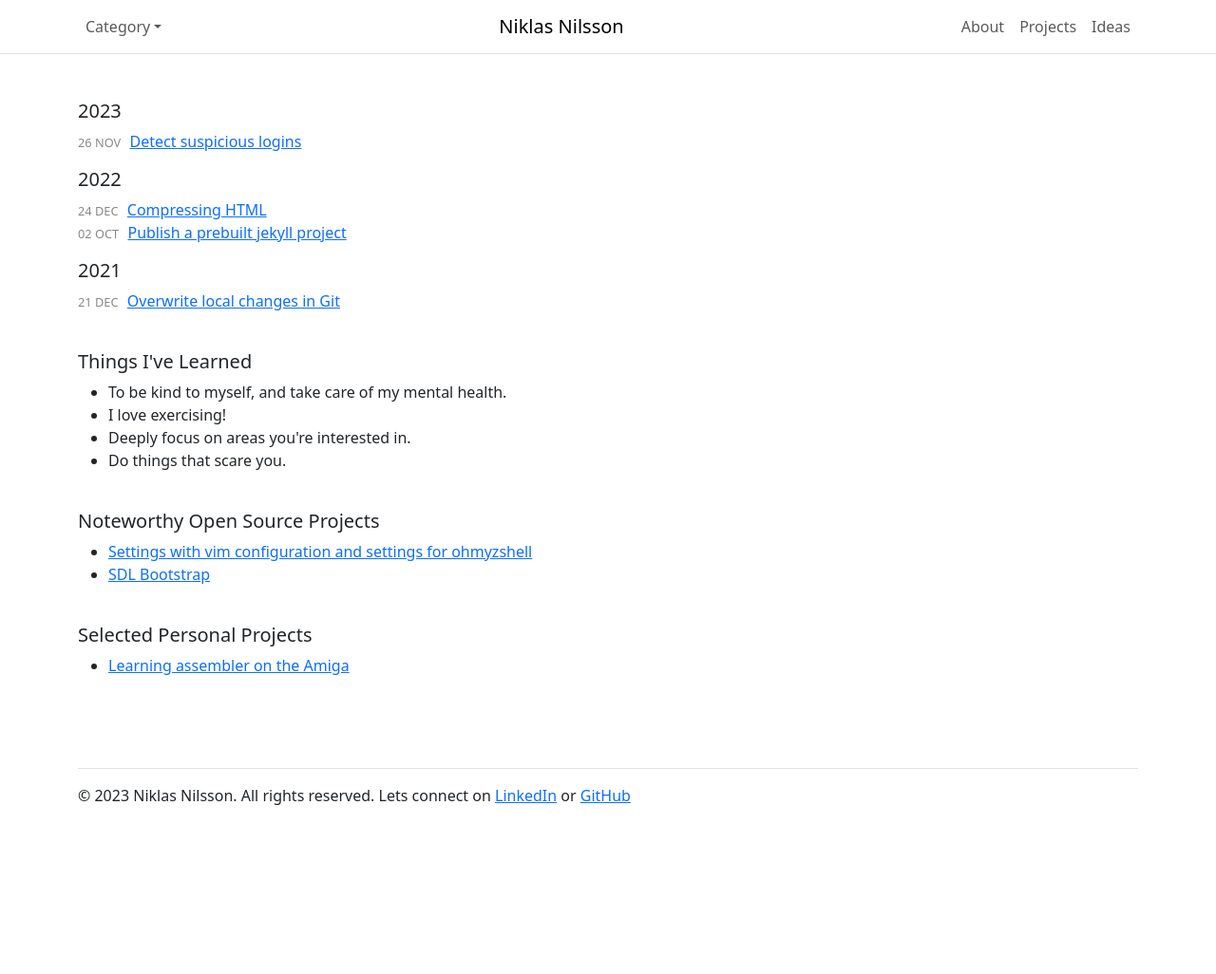
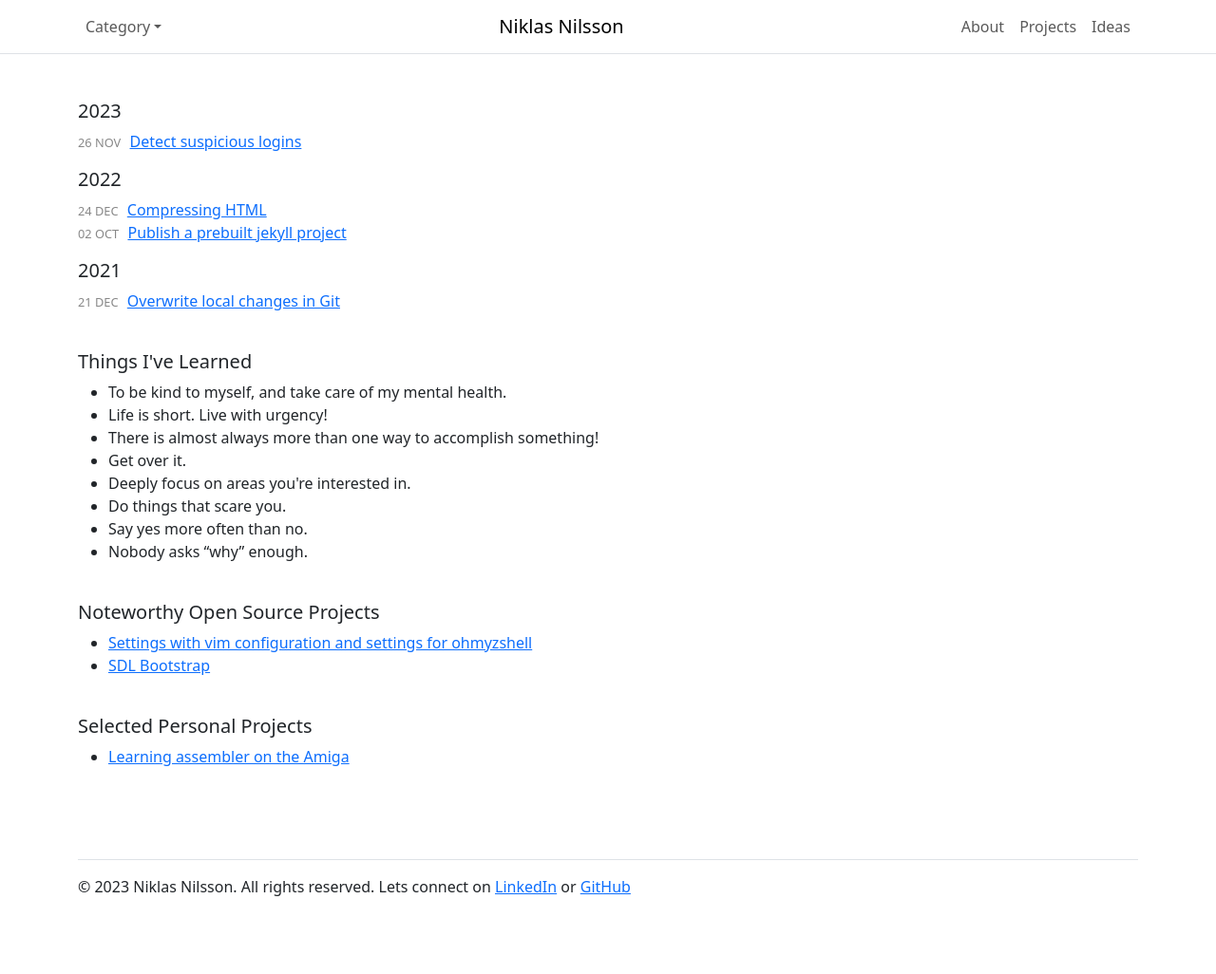
Before and after one commit to niklasnson/0x68k.github.io, a Jekyll site: the page built from index.html, in a window 1280 px wide. Shown: the whole page at 95% size. Built offline with Jekyll 4.4.1, drawn with Linux system fonts in a browser that asks for light colours; before the commit the page ends 930 px from its top, so only the background shows below that.

Commit message:
Added things i learned

```diff
--- a/index.html
+++ b/index.html
@@ -27,9 +27,13 @@ layout: default
 <h5 class="pt-4">Things I've Learned</h5>
 <ul class="posts">
   <li>To be kind to myself, and take care of my mental health.</li>
-  <li>I love exercising!</li>
+  <li>Life is short. Live with urgency!</li>
+  <li>There is almost always more than one way to accomplish something!</li>
+  <li>Get over it.</li>
   <li>Deeply focus on areas you're interested in.</li>
   <li>Do things that scare you.</li>
+  <li>Say yes more often than no.</li>
+  <li>Nobody asks “why” enough.</li>
 </ul>
 
 <h5 class="pt-4">Noteworthy Open Source Projects</h5>
```
